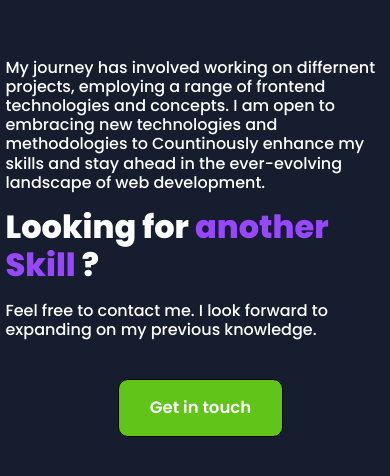
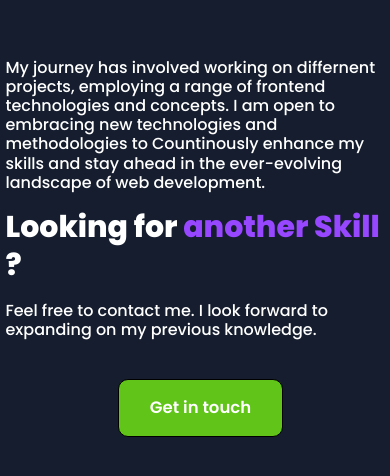
Before and after one commit to SebastianSchult/portfolioVer2, an Angular app: page / in a window 390 px wide. Shown: the part 3191-3667 px from the top of the page. Built offline with nearby package versions, Linux system fonts and the light colour scheme.

Commit message:
skills-section res down to 320px fixing h2

```diff
--- a/angular.json
+++ b/angular.json
@@ -45,8 +45,8 @@
                 },
                 {
                   "type": "anyComponentStyle",
-                  "maximumWarning": "4kb",
-                  "maximumError": "5kb"
+                  "maximumWarning": "200kb",
+                  "maximumError": "200kb"
                 }
               ],
               "outputHashing": "all"
--- a/src/app/main-content/skills/skills.component.scss
+++ b/src/app/main-content/skills/skills.component.scss
@@ -425,6 +425,10 @@ h2 {
   .skills-text-block {
     padding-left: 26px;
 
+    h2 {
+      font-size: 30px;
+    }
+
   }
 
   .skills-headline {
```
